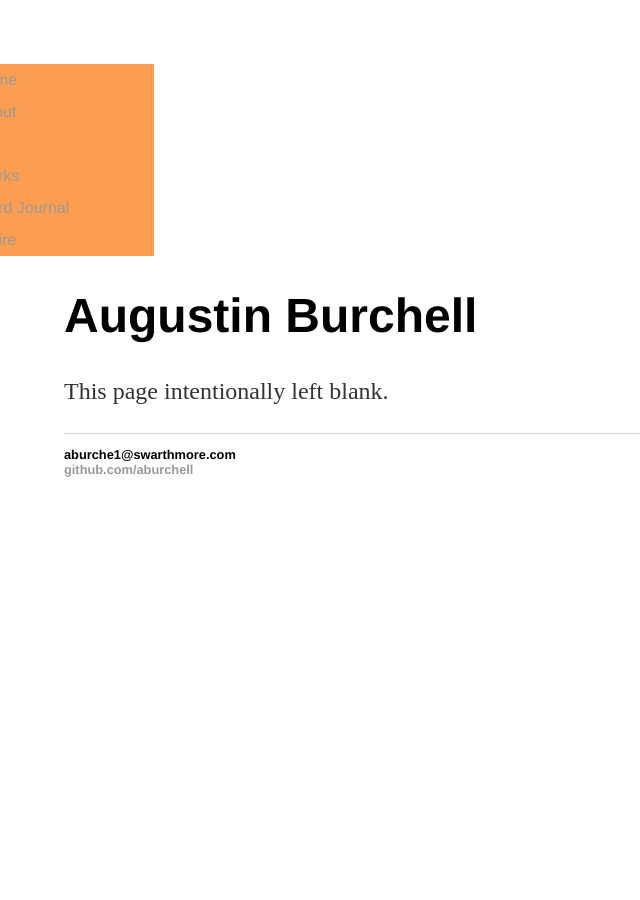
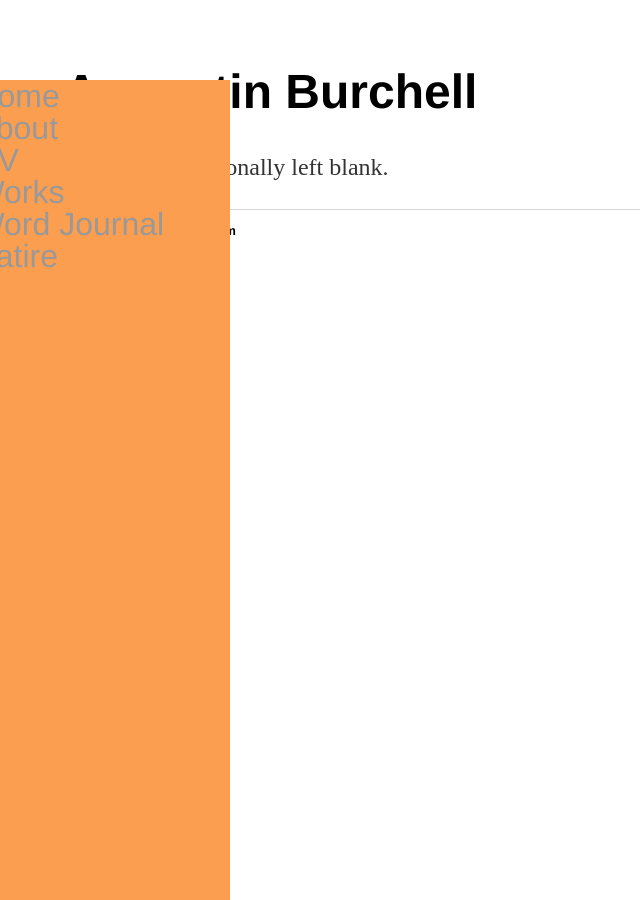
Before and after one commit to aburchell/aburchell.github.io, a Jekyll site: the page built from index.html, in a window 1280 px wide. Shown: the whole page, without its empty margins (0-640 px from the left). Built offline with Jekyll 4.4.1, drawn with Linux system fonts in a browser that asks for light colours.

Commit message:
Update main.css

```diff
--- a/css/main.css
+++ b/css/main.css
@@ -13,17 +13,17 @@ nav ul {
     display:block;
     list-style-type: none;
     line-height: 2em;
-    margin-left: -10%;
+    margin-left: -7%;
     padding: 0;
     width: 20%;
     background-color: #FC9E4F;
     height: 100%; /* Full height */
-    position: sticky; /* Make it stick, even on scroll */
+    position: fixed; /* Make it stick, even on scroll */
     overflow: auto; /* Enable scrolling if the sidenav has too much content */
 }
 nav ul li {
     display: block;
-    font-size: 1em;
+    font-size: 2em;
     font-family: 'Helvetica'
 }
 footer ul li {
```
